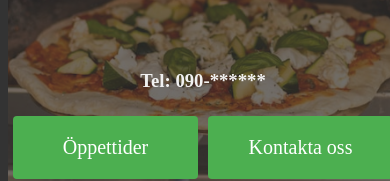
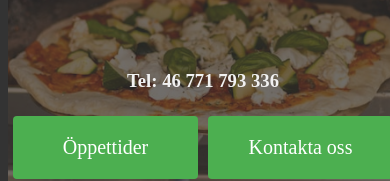
Before and after one commit to TimNilsson04/te4-pizzeria, an Eleventy site: page src/index.njk in a window 390 px wide. Shown: the part 421-602 px from the top of the page. Built offline with nearby package versions, Linux system fonts and the light colour scheme; Eleventy itself is replaced by a stand-in of ours; files that its build step writes are made by us from their sources; a web font is replaced by a local one.

Commit message:
phone number

```diff
--- a/src/index.njk
+++ b/src/index.njk
@@ -7,7 +7,7 @@ title: Brain Fuel Pizza
 <div class="container">
     <div class="header">
         <h1>Brain Fuel Pizza</h1>
-        <h3>Tel: 090-******</h3>
+        <h3>Tel: 46 771 793 336</h3>
         <div class="headerButtons">
             <a href="#about"><button class="button"><span>Öppettider</span></button></a>
             <a href="#about"><button class="button"><span>Kontakta oss</span></button></a>
@@ -39,7 +39,7 @@ title: Brain Fuel Pizza
         </div>
         <h2>Kontakta oss</h2>
         <div class="kontaktInfo">
-            <h3>Tel: 090 - ** ** **</h3>
+            <h3>Tel: 46 771 793 336</h3>
             <h3>Mail: name@email.com</h3>
             <h3>Adress: Sandbackavägen, 903 46 Umeå</h3>
         </div>
```
